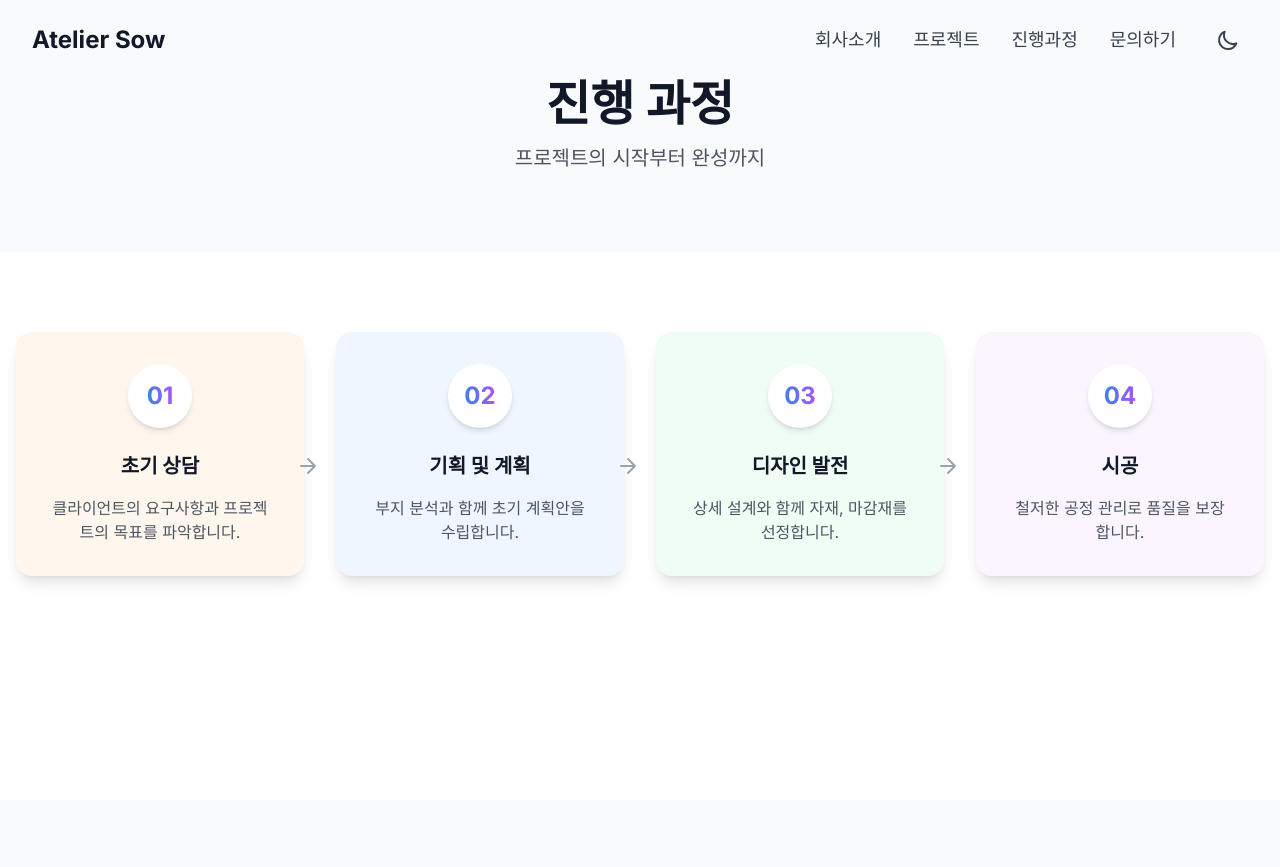
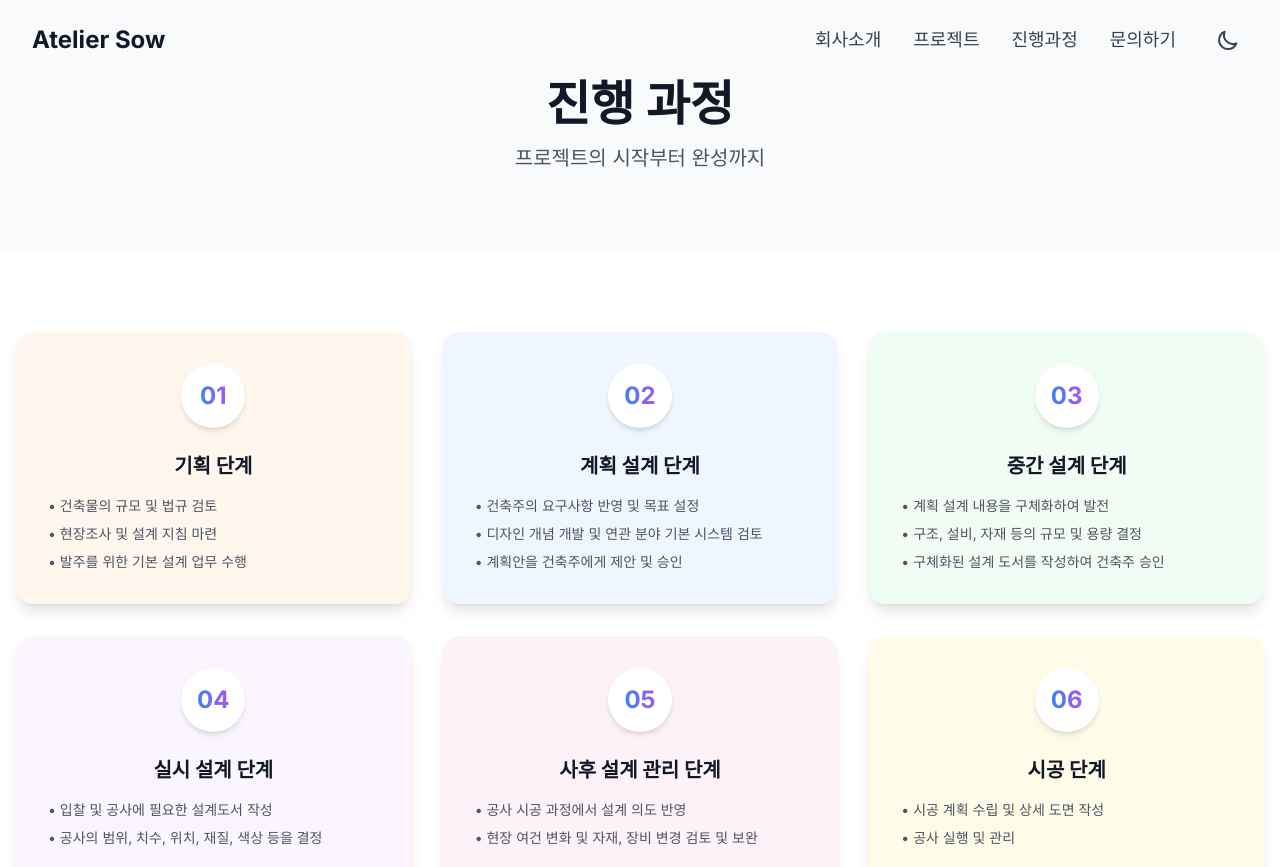
Before and after one commit to leessang10/sow_project, a Next.js app: page /process in a window 1280 px wide. Shown: the top 867 px of the page. Built offline with nearby package versions, Linux system fonts and the light colour scheme.

Commit message:
feat: 진행 과정 > 진행 단계와 설명 추가

```diff
--- a/app/process/page.tsx
+++ b/app/process/page.tsx
@@ -1,50 +1,21 @@
 'use client';
 
 import PageHeader from "../components/PageHeader";
-import { motion } from "framer-motion";
-
-const steps = [
-  {
-    number: "01",
-    title: "초기 상담",
-    description: "클라이언트의 요구사항과 프로젝트의 목표를 파악합니다.",
-    color: "bg-orange-50 dark:bg-orange-900/20"
-  },
-  {
-    number: "02",
-    title: "기획 및 계획",
-    description: "부지 분석과 함께 초기 계획안을 수립합니다.",
-    color: "bg-blue-50 dark:bg-blue-900/20"
-  },
-  {
-    number: "03",
-    title: "디자인 발전",
-    description: "상세 설계와 함께 자재, 마감재를 선정합니다.",
-    color: "bg-green-50 dark:bg-green-900/20"
-  },
-  {
-    number: "04",
-    title: "시공",
-    description: "철저한 공정 관리로 품질을 보장합니다.",
-    color: "bg-purple-50 dark:bg-purple-900/20"
-  }
-];
+import {motion} from "framer-motion";
+import {steps} from "@/app/process/steps";
 
 const containerVariants = {
-  hidden: { opacity: 0 },
+    hidden: {opacity: 0},
     visible: {
         opacity: 1,
         transition: {
-      staggerChildren: 0.3
+            staggerChildren: 0.2
         }
     }
 };
 
 const itemVariants = {
-  hidden: {
-    opacity: 0,
-    y: 20
-  },
+    hidden: {opacity: 0, y: 20},
     visible: {
         opacity: 1,
         y: 0,
@@ -56,6 +27,7 @@ const itemVariants = {
 };
 
 export default function Process() {
+
     return (
         <main className="min-h-screen bg-white dark:bg-dark-bg transition-colors">
             <PageHeader
@@ -70,11 +42,7 @@ export default function Process() {
                     initial="hidden"
                     animate="visible"
                 >
-          <div className="relative">
-            {/* 연결선 */}
-            {/* <div className="absolute top-1/2 left-0 right-0 h-1 bg-gray-200 dark:bg-gray-700 -translate-y-1/2 hidden lg:block" /> */}
-
-            <div className="grid md:grid-cols-2 lg:grid-cols-4 gap-8 relative">
+                    <div className="grid md:grid-cols-2 lg:grid-cols-3 gap-8">
                         {steps.map((step, index) => (
                             <motion.div
                                 key={step.number}
@@ -82,60 +50,39 @@ export default function Process() {
                                 className={`${step.color} p-8 rounded-2xl shadow-lg hover:shadow-xl transition-shadow relative dark:shadow-gray-900/30`}
                             >
                                 <motion.div
-                    initial={{ scale: 0 }}
-                    animate={{ scale: 1 }}
-                    transition={{ delay: index * 0.2, duration: 0.5 }}
+                                    initial={{scale: 0}}
+                                    animate={{scale: 1}}
+                                    transition={{delay: index * 0.2, duration: 0.5}}
                                     className="w-16 h-16 rounded-full bg-white dark:bg-dark-card shadow-md flex items-center justify-center mb-6 mx-auto"
                                 >
-                    <span className="text-2xl font-bold bg-gradient-to-r from-blue-500 to-purple-500 bg-clip-text text-transparent">
+                                    <span
+                                        className="text-2xl font-bold bg-gradient-to-r from-blue-500 to-purple-500 bg-clip-text text-transparent">
                                         {step.number}
                                     </span>
                                 </motion.div>
                                 <motion.h3
                                     className="text-xl font-bold mb-4 text-center text-gray-900 dark:text-white"
-                    initial={{ opacity: 0 }}
-                    animate={{ opacity: 1 }}
-                    transition={{ delay: index * 0.3 }}
+                                    initial={{opacity: 0}}
+                                    animate={{opacity: 1}}
+                                    transition={{delay: index * 0.3}}
                                 >
                                     {step.title}
                                 </motion.h3>
-                  <motion.p
-                    className="text-gray-600 dark:text-gray-400 text-center"
-                    initial={{ opacity: 0 }}
-                    animate={{ opacity: 1 }}
-                    transition={{ delay: index * 0.4 }}
+                                <ul className="space-y-2">
+                                    {step.description.map((item, i) => (
+                                        <motion.li
+                                            key={i}
+                                            className="text-gray-600 dark:text-gray-400 text-sm"
+                                            initial={{opacity: 0, x: -10}}
+                                            animate={{opacity: 1, x: 0}}
+                                            transition={{delay: index * 0.3 + i * 0.1}}
                                         >
-                    {step.description}
-                  </motion.p>
-
-                  {/* 화살표 (데스크톱에서만 표시) */}
-                  {index < steps.length - 1 && (
-                    <motion.div
-                      className="hidden lg:block absolute top-1/2 -right-4 transform -translate-y-1/2"
-                      initial={{ opacity: 0, x: -10 }}
-                      animate={{ opacity: 1, x: 0 }}
-                      transition={{ delay: index * 0.5 }}
-                    >
-                      <svg
-                        width="24"
-                        height="24"
-                        viewBox="0 0 24 24"
-                        fill="none"
-                        className="text-gray-400 dark:text-gray-600"
-                      >
-                        <path
-                          d="M5 12H19M19 12L12 5M19 12L12 19"
-                          stroke="currentColor"
-                          strokeWidth="2"
-                          strokeLinecap="round"
-                          strokeLinejoin="round"
-                        />
-                      </svg>
-                    </motion.div>
-                  )}
+                                            • {item}
+                                        </motion.li>
+                                    ))}
+                                </ul>
                             </motion.div>
                         ))}
-            </div>
                     </div>
                 </motion.div>
             </section>
--- /dev/null
+++ b/app/process/steps.tsx
@@ -0,0 +1,59 @@
+export const steps = [
+    {
+        number: "01",
+        title: "기획 단계",
+        description: [
+            "건축물의 규모 및 법규 검토",
+            "현장조사 및 설계 지침 마련",
+            "발주를 위한 기본 설계 업무 수행"
+        ],
+        color: "bg-orange-50 dark:bg-orange-900/20"
+    },
+    {
+        number: "02",
+        title: "계획 설계 단계",
+        description: [
+            "건축주의 요구사항 반영 및 목표 설정",
+            "디자인 개념 개발 및 연관 분야 기본 시스템 검토",
+            "계획안을 건축주에게 제안 및 승인"
+        ],
+        color: "bg-blue-50 dark:bg-blue-900/20"
+    },
+    {
+        number: "03",
+        title: "중간 설계 단계",
+        description: [
+            "계획 설계 내용을 구체화하여 발전",
+            "구조, 설비, 자재 등의 규모 및 용량 결정",
+            "구체화된 설계 도서를 작성하여 건축주 승인"
+        ],
+        color: "bg-green-50 dark:bg-green-900/20"
+    },
+    {
+        number: "04",
+        title: "실시 설계 단계",
+        description: [
+            "입찰 및 공사에 필요한 설계도서 작성",
+            "공사의 범위, 치수, 위치, 재질, 색상 등을 결정"
+        ],
+        color: "bg-purple-50 dark:bg-purple-900/20"
+    },
+    {
+        number: "05",
+        title: "사후 설계 관리 단계",
+        description: [
+            "공사 시공 과정에서 설계 의도 반영",
+            "현장 여건 변화 및 자재, 장비 변경 검토 및 보완"
+        ],
+        color: "bg-pink-50 dark:bg-pink-900/20"
+    },
+    {
+        number: "06",
+        title: "시공 단계",
+        description: [
+            "시공 계획 수립 및 상세 도면 작성",
+            "공사 실행 및 관리"
+        ],
+        color: "bg-yellow-50 dark:bg-yellow-900/20"
+    }
+];
```
Lines whose indentation alone changed are shown as unchanged.
